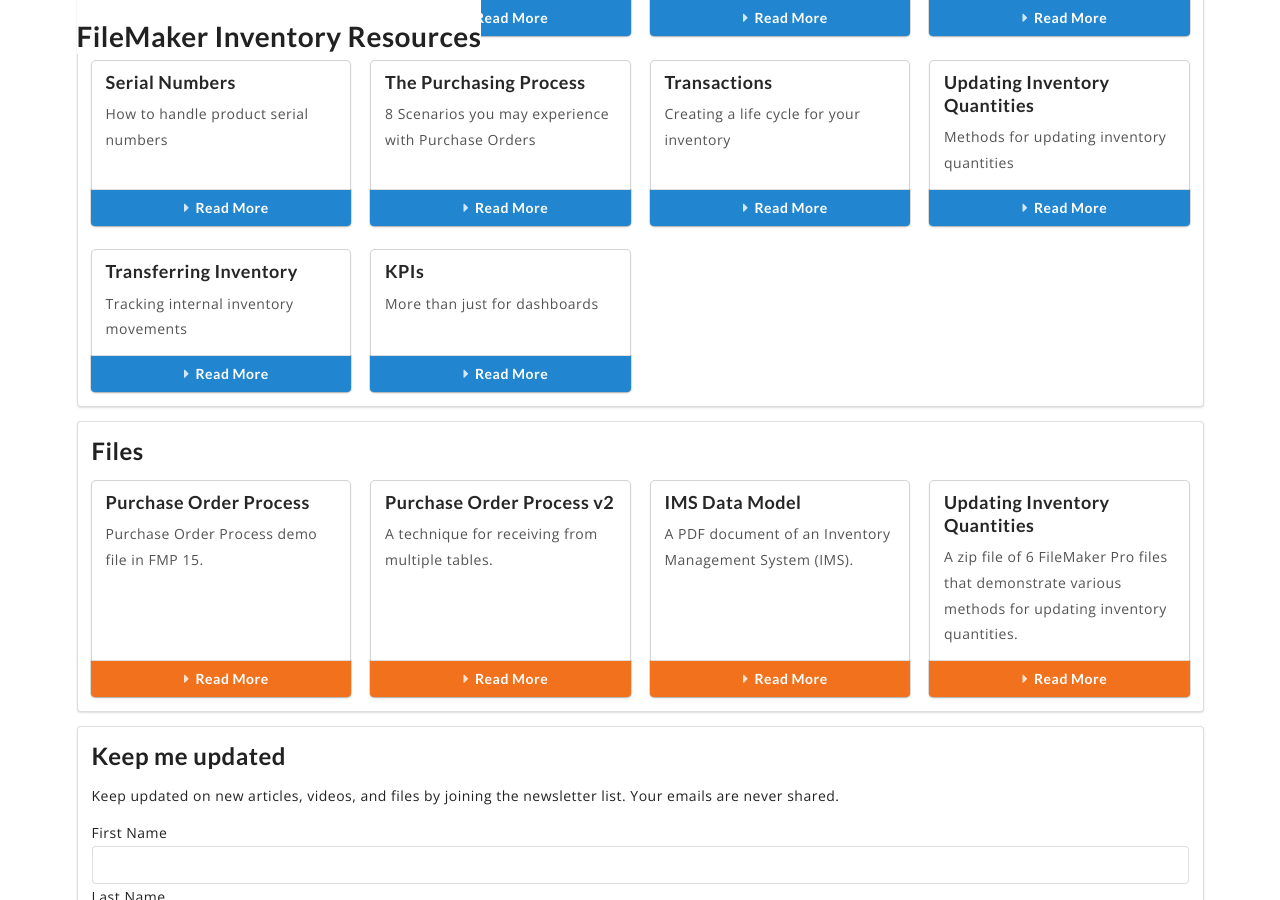
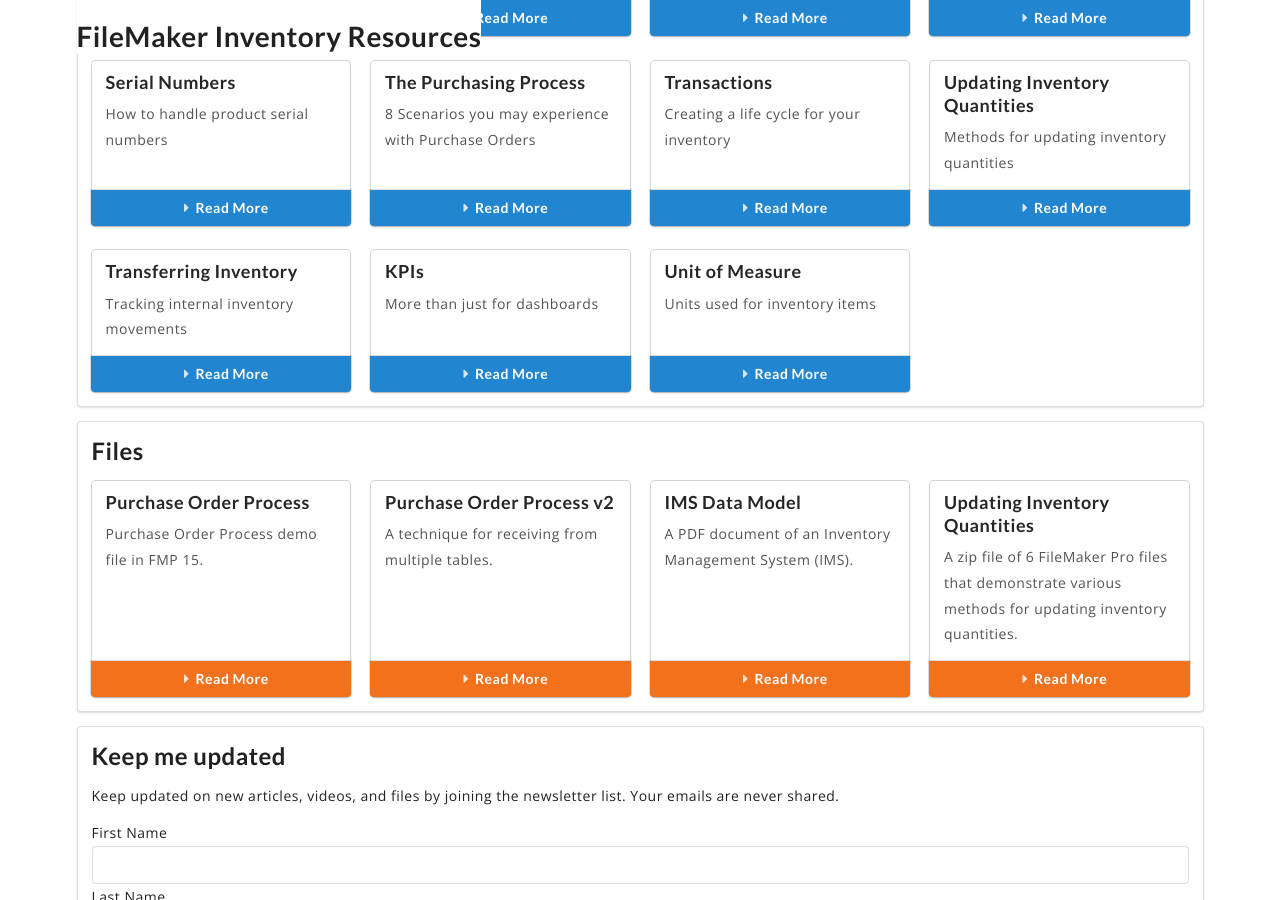
Before and after one commit to danielshanahan/FileMakerInventoryResources, a Jekyll site: the page built from index.md, in a window 1280 px wide and 900 px high, scrolled down 973 px. Built offline with Jekyll 4.4.1, drawn with Linux system fonts in a browser that asks for light colours; nearby versions of some CDN libraries.

Commit message:
Update 015-UnitOfMeasure.md

```diff
--- a/_articles/015-UnitOfMeasure.md
+++ b/_articles/015-UnitOfMeasure.md
@@ -1,3 +1,11 @@
+---
+layout: article
+collectiontitle: Unit of Measure
+title: Unit of Measure
+description: Units used for inventory items
+permalink: /UnitOfMeasure.html
+---
+
 # Unit of Measure
 Everything we do with inventory is done with a quantity and a unit of measure.   The unit of measure might measure weight, length, area, volume, time, temperature, etc.
 
```
